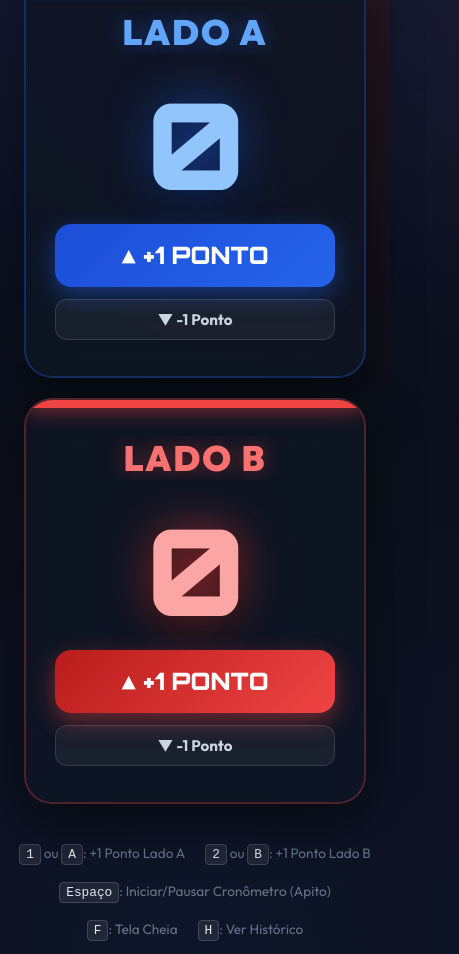
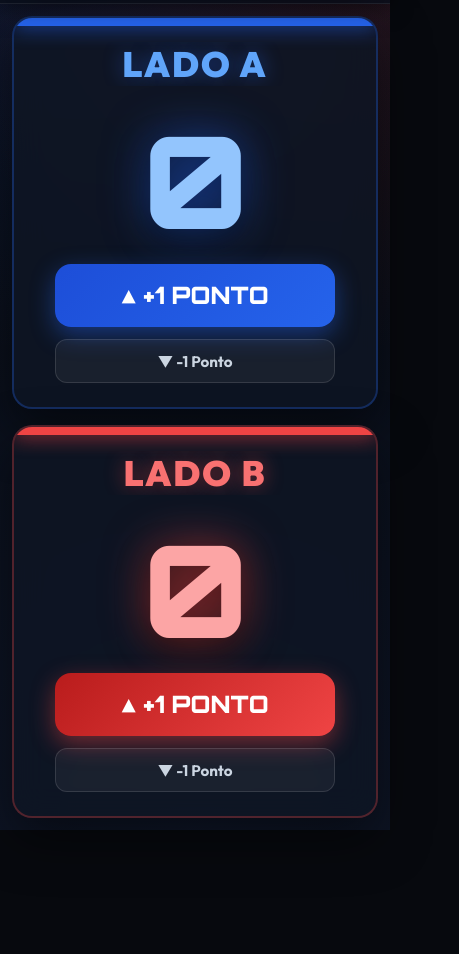
Before and after one commit to luiz314/placar_champions, a website: page public/index.html in a window 390 px wide. Shown: the part 322-1276 px from the top of the page, 459 px wide, since content can reach past the window. After the commit the page ends 1152 px from the top, so only its background shows below. Drawn offline with nearby package versions, Linux system fonts and the light colour scheme; no server answers.

Commit message:
feat: remover legenda do rodape e otimizar 100% para touch em tablets e celulares

```diff
--- a/public/css/style.css
+++ b/public/css/style.css
@@ -410,47 +410,74 @@ body {
   background: linear-gradient(to bottom, transparent, rgba(255, 255, 255, 0.2), transparent);
 }
 
-/* RODAPÉ COM DICAS */
-.app-footer {
-  padding: 16px;
-  text-align: center;
-  color: #64748b;
-  font-size: 0.85rem;
-  display: flex;
-  justify-content: center;
-  gap: 20px;
-  flex-wrap: wrap;
+/* ============================================================
+   OTIMIZAÇÃO PARA TABLETS E SMARTPHONES (TOUCH-FRIENDLY)
+   ============================================================ */
+button,
+.btn,
+.btn-point-add,
+.btn-point-sub,
+.score-number-box,
+.menu-item {
+  touch-action: manipulation;
+  -webkit-touch-callout: none;
+  -webkit-user-select: none;
+  user-select: none;
 }
 
-.kbd-badge {
-  background: rgba(255, 255, 255, 0.08);
-  border: 1px solid rgba(255, 255, 255, 0.15);
-  padding: 2px 6px;
-  border-radius: 4px;
-  color: #e2e8f0;
-  font-size: 0.8rem;
-  font-family: monospace;
+.score-number-box {
+  cursor: pointer;
+  -webkit-tap-highlight-color: transparent;
+  transition: transform 0.1s ease-out;
+}
+
+.score-number-box:active {
+  transform: scale(0.96);
+}
+
+.btn-point-add {
+  min-height: 56px;
+}
+
+.btn-point-sub {
+  min-height: 44px;
 }
 
 /* ============================================================
-   RESPONSIVIDADE
+   RESPONSIVIDADE (TABLET / SMARTPHONE)
    ============================================================ */
 @media (max-width: 900px) {
+  .scoreboard-main {
+    padding: 12px;
+  }
+
   .scoreboard-grid {
     grid-template-columns: 1fr;
-    gap: 20px;
+    gap: 16px;
   }
 
   .versus-divider {
     display: none;
   }
 
+  .team-card {
+    padding: 24px 16px;
+    border-radius: 20px;
+  }
+
   .score-digit {
-    font-size: 7.5rem;
+    font-size: 8rem;
   }
 
   .timer-container {
     width: 100%;
+    padding: 10px 14px;
+    gap: 12px;
+  }
+
+  .timer-controls {
+    flex-wrap: wrap;
+    justify-content: center;
   }
 }
 
--- a/public/index.html
+++ b/public/index.html
@@ -138,15 +138,7 @@
     </div>
   </div>
 
-  <!-- RODAPÉ COM ATALHOS -->
-  <footer class="app-footer">
-    <span><span class="kbd-badge">1</span> ou <span class="kbd-badge">A</span>: +1 Ponto Lado A</span>
-    <span><span class="kbd-badge">2</span> ou <span class="kbd-badge">B</span>: +1 Ponto Lado B</span>
-    <span><span class="kbd-badge">Espaço</span>: Iniciar/Pausar Cronômetro (Apito)</span>
-    <span><span class="kbd-badge">F</span>: Tela Cheia</span>
-    <span><span class="kbd-badge">H</span>: Ver Histórico</span>
-  </footer>
-
+  <!-- SCRIPTS -->
   <script src="/socket.io/socket.io.js"></script>
   <script src="/js/audio.js"></script>
   <script src="/js/scoreboard.js"></script>
--- a/public/js/scoreboard.js
+++ b/public/js/scoreboard.js
@@ -236,13 +236,22 @@ socket.on('sound:play', ({ type }) => {
   if (type === 'point_sub') window.sound.playPointSub();
 });
 
+// Feedback tátil para dispositivos touch (smartphones e tablets)
+function triggerHaptic() {
+  if (navigator && typeof navigator.vibrate === 'function') {
+    try { navigator.vibrate(25); } catch (_) {}
+  }
+}
+
 // Ações do Lado A
 function addPointA() {
+  triggerHaptic();
   if (window.sound) window.sound.playPointAdd();
   socket.emit('point:add', 'A');
 }
 
 function subPointA() {
+  triggerHaptic();
   const current = parseInt(scoreDigitA.textContent) || 0;
   if (current > 0 && window.sound) window.sound.playPointSub();
   socket.emit('point:sub', 'A');
@@ -258,11 +267,13 @@ nameA.addEventListener('change', () => {
 
 // Ações do Lado B
 function addPointB() {
+  triggerHaptic();
   if (window.sound) window.sound.playPointAdd();
   socket.emit('point:add', 'B');
 }
 
 function subPointB() {
+  triggerHaptic();
   const current = parseInt(scoreDigitB.textContent) || 0;
   if (current > 0 && window.sound) window.sound.playPointSub();
   socket.emit('point:sub', 'B');
@@ -278,6 +289,7 @@ nameB.addEventListener('change', () => {
 
 // Ações do Cronômetro
 btnTimerToggle.addEventListener('click', () => {
+  triggerHaptic();
   if (!btnTimerToggle.classList.contains('running') && window.sound) {
     window.sound.playWhistle();
   }
```
Also changed, not shown: README.md.
